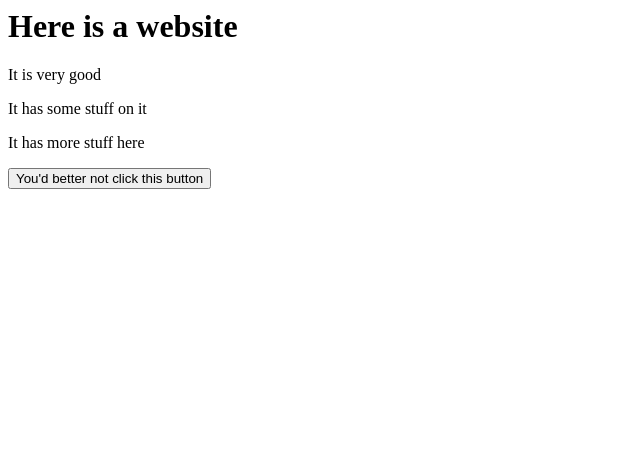
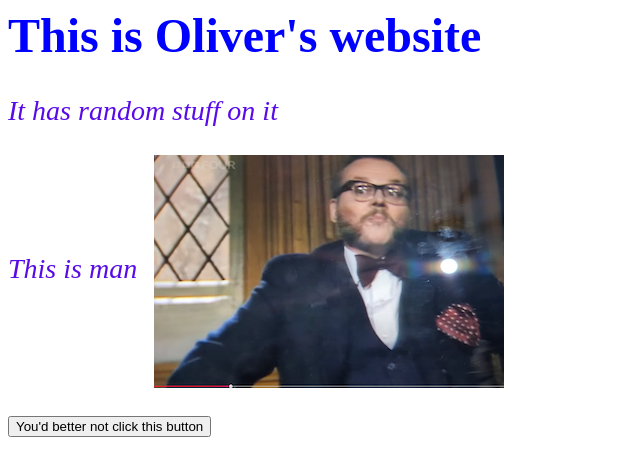
Before and after one commit to andrewmccafferty/oliver-yates-website, a plain HTML site: page frontend/index.html in a window 1280 px wide. Shown: the whole page, without its empty margins (0-640 px from the left). Drawn offline with Linux system fonts and the light colour scheme.

Commit message:
Some changes

```diff
--- a/frontend/dist/index.js
+++ b/frontend/dist/index.js
@@ -1,3 +1,3 @@
 function doStuff() {
-    alert("I told you, didn't it?")
+    alert("I told you, didn't I? you will explode in 5 minutes mwa ha ha!")
 }
--- a/frontend/index.html
+++ b/frontend/index.html
@@ -2,12 +2,28 @@
     <head>
         <script src="dist/index.js"></script>
         <title>My website</title>
+        <style>
+            h1 {
+                color: blue;
+                font-size: 48px; /* Increased from 36px */
+                font-family: Baskerville, serif;
+            }
+            p {
+                color: rgb(88, 10, 232);
+                font-style: italic;
+                font-family: Baskerville, serif;
+                font-size: 28px; /* Added larger font size for paragraphs */
+            }
+        </style>
     </head>
     <body>
-        <h1>Here is a website</h1>
-        <p>It is very good</p>
-        <p>It has some stuff on it</p>
-        <p>It has more stuff here</p>
+        <h1>This is Oliver's website</h1>
+        <p>It has random stuff on it</p>
+
+        <p>
+            This is man
+            <img src="img/man.png?v=1" alt="Man image" style="vertical-align: middle; margin-left: 10px;">
+        </p>
         <button onClick="doStuff()">You'd better not click this button</button>
     </body>
 </html>
```
Also changed, not shown: frontend/img/man.png (added), 1 other file.
